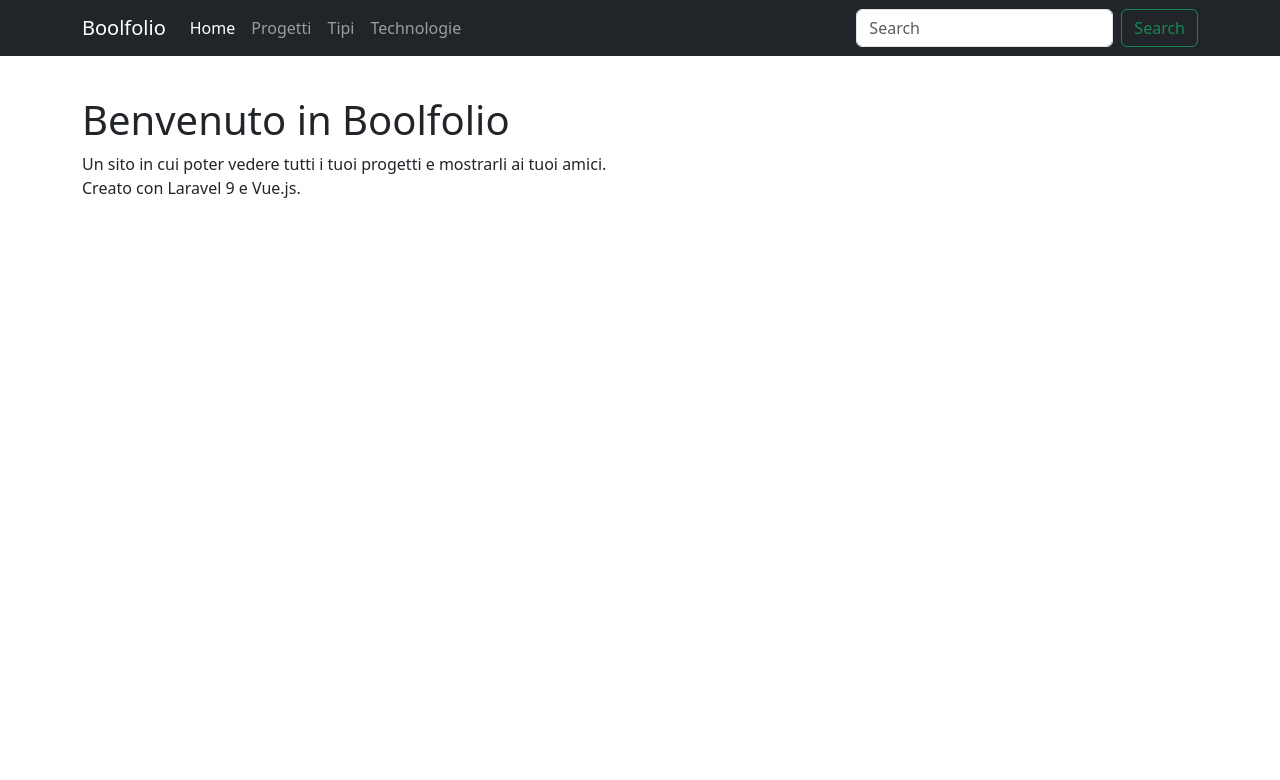
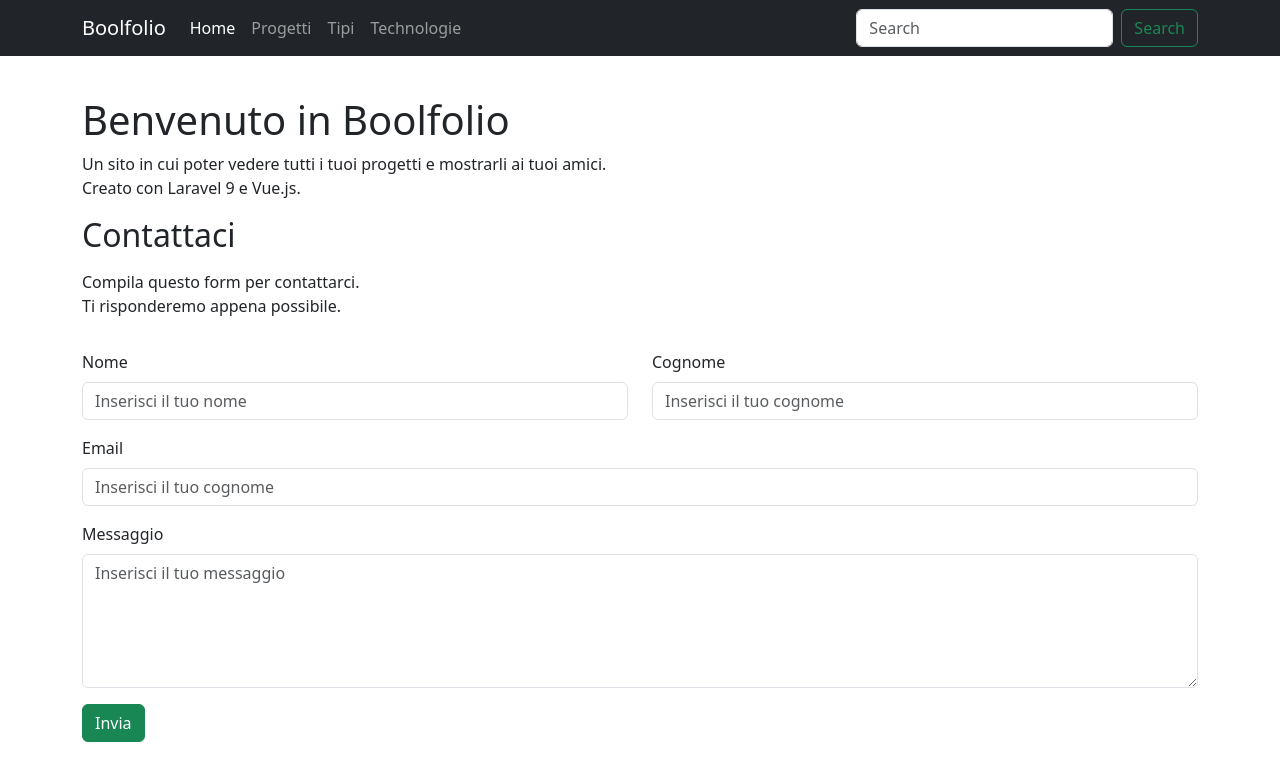
Before and after one commit to IanzanoLorenzo/vite-boolfolio, a Vue app: page / in a window 1280 px wide. Shown: the top 780 px of the page. Built offline with nearby package versions, Linux system fonts and the light colour scheme.

Commit message:
exercise done

```diff
--- a/src/App.vue
+++ b/src/App.vue
@@ -4,12 +4,14 @@ import AppProjects from "./pages/AppProjects.vue";
 import FooterApp from "./components/FooterApp.vue";
 import LoadingAppVue from './components/LoadingApp.vue';
 import HeaderAppVue from './components/HeaderApp.vue';
+import ContactUs from './components/ContactUs.vue';
 export default{
   components:{
     AppProjects,
     LoadingAppVue,
     HeaderAppVue,
-    FooterApp
+    FooterApp,
+    ContactUs
   },
   data(){
     return {
@@ -22,6 +24,7 @@ export default{
 <template>
   <HeaderAppVue/>
   <router-view></router-view>
+  <ContactUs/>
   <FooterApp/>
 </template>
 
--- /dev/null
+++ b/src/components/ContactUs.vue
@@ -0,0 +1,96 @@
+<script>
+import axios from 'axios'
+import { store } from '../store';
+export default {
+    data() {
+        return {
+            store,
+            axios,
+            loadingRequest: false,
+            name : '',
+            surname : '',
+            email : '',
+            message : '',
+            success : '',
+            errors : {},
+            doneMessage : false
+        }
+    },
+    methods:{
+        submitForm(){
+            this.loadingRequest = true;
+            const data = {
+                name : this.name,
+                surname : this.surname,
+                email : this.email,
+                message : this.message
+            };
+            this.errors = {}
+            axios.post(`${store.basicUrl}/api/contact-us`, data).then((risp) => {
+                this.success = risp.data.status;
+                if(!this.success){
+                    this.errors = risp.data.errors
+                }
+                else{
+                    this.doneMessage = true;
+                    this.name = '';
+                    this.surname = '';
+                    this.email = '';
+                    this.message = '';
+                    setTimeout(() => {
+                        this.doneMessage = false;
+                    }, 3000)
+                }
+                this.loadingRequest = false
+            });
+        },
+    }
+}
+</script>
+<template>
+    <div class="container mb-3" v-if="!store.loading">
+        <h2 class="mb-3">Contattaci</h2>
+        <p class="mb-3">Compila questo form per contattarci. <br> Ti risponderemo appena possibile.</p>
+        <form @submit.prevent="submitForm()" method="POST">
+            <div class="row">
+                <div :class="doneMessage ? '' : 'hide'"  class="mb-3 col-12 text-success alert alert-success">!Messaggio inviato con successo. Ti ricontatteremo il prima possibile!</div>
+                <div class="mb-3 col-12 col-md-6">
+                    <label class="form-label">Nome</label>
+                    <input type="text" name="name" id="name" class="form-control" placeholder="Inserisci il tuo nome" v-model="name">
+                    <div v-if="errors.name" class="text-danger">{{ errors.name[0] }}</div>
+                </div>
+                <div class="mb-3 col-12 col-md-6">
+                    <label class="form-label">Cognome</label>
+                    <input type="text" name="surname" id="surname" class="form-control" placeholder="Inserisci il tuo cognome" v-model="surname">
+                    <div v-if="errors.surname" class="text-danger">{{ errors.surname[0] }}</div>
+                </div>
+                <div class="mb-3 col-12">
+                    <label class="form-label">Email</label>
+                    <input type="text" name="email" id="email" class="form-control" placeholder="Inserisci il tuo cognome" v-model="email">
+                    <div v-if="errors.email" class="text-danger">{{ errors.email[0] }}</div>
+                </div>
+                <div class="mb-3 col-12">
+                    <label class="form-label">Messaggio</label>
+                    <textarea name="message" id="message" rows="5" class="form-control" v-model="message" placeholder="Inserisci il tuo messaggio"></textarea>
+                    <div v-if="errors.message" class="text-danger">{{ errors.message[0] }}</div>
+                </div>
+                <div class="col-12">
+                    <button class="btn btn-success" type="submit" :class="loadingRequest ? 'disabled' : ''">{{loadingRequest ? 'Invio in corso' : 'Invia'}}</button>
+                </div>
+            </div>
+        </form>
+    </div>
+</template>
+<style lang="scss" scoped>
+    .alert{
+        height: 60px;
+        transition: 0.25s linear;
+        overflow: hidden;
+        &.hide{
+            height: 0;
+            padding: 0;
+            border: 0;
+            transition: 0.25s linear;
+        }
+    }
+</style>
```
